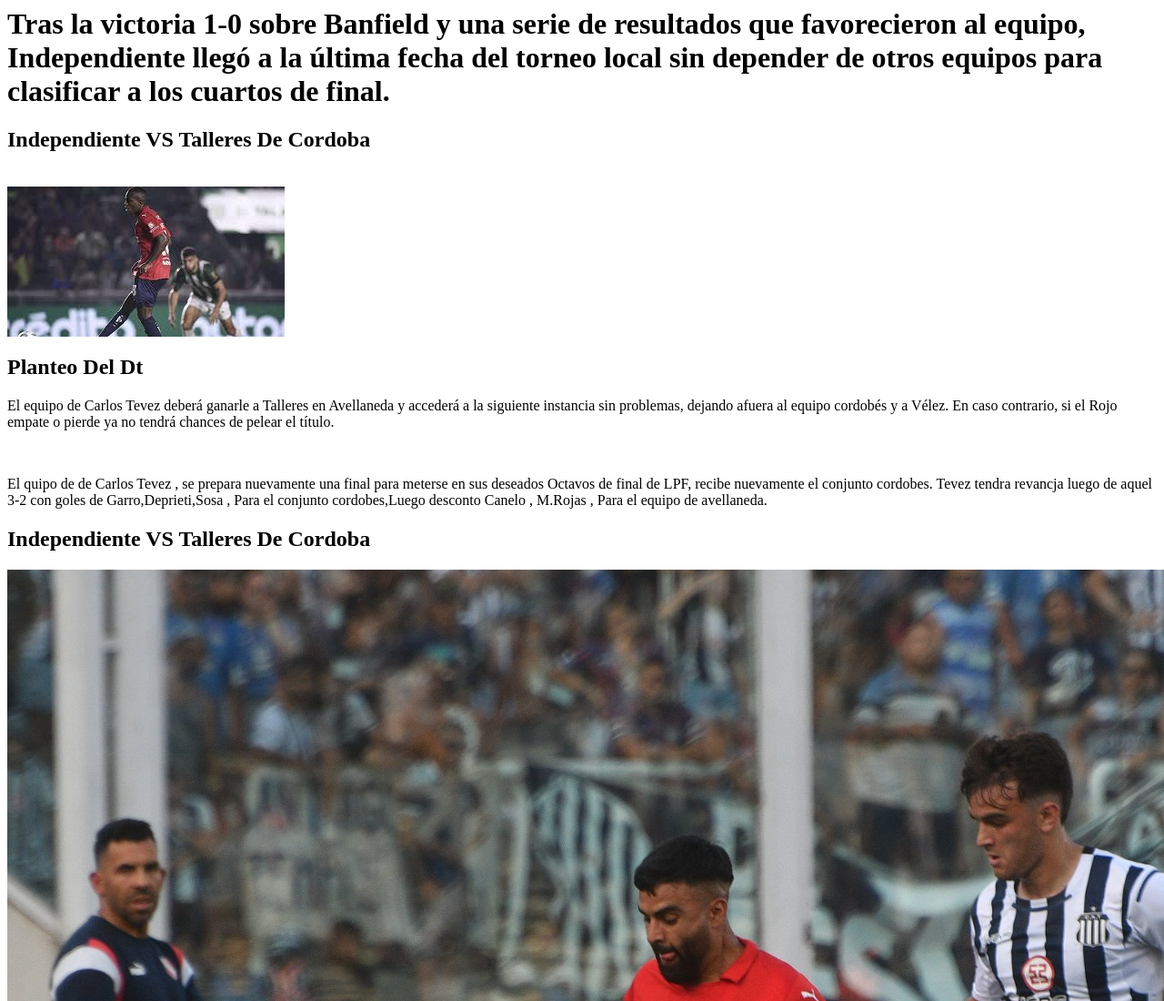
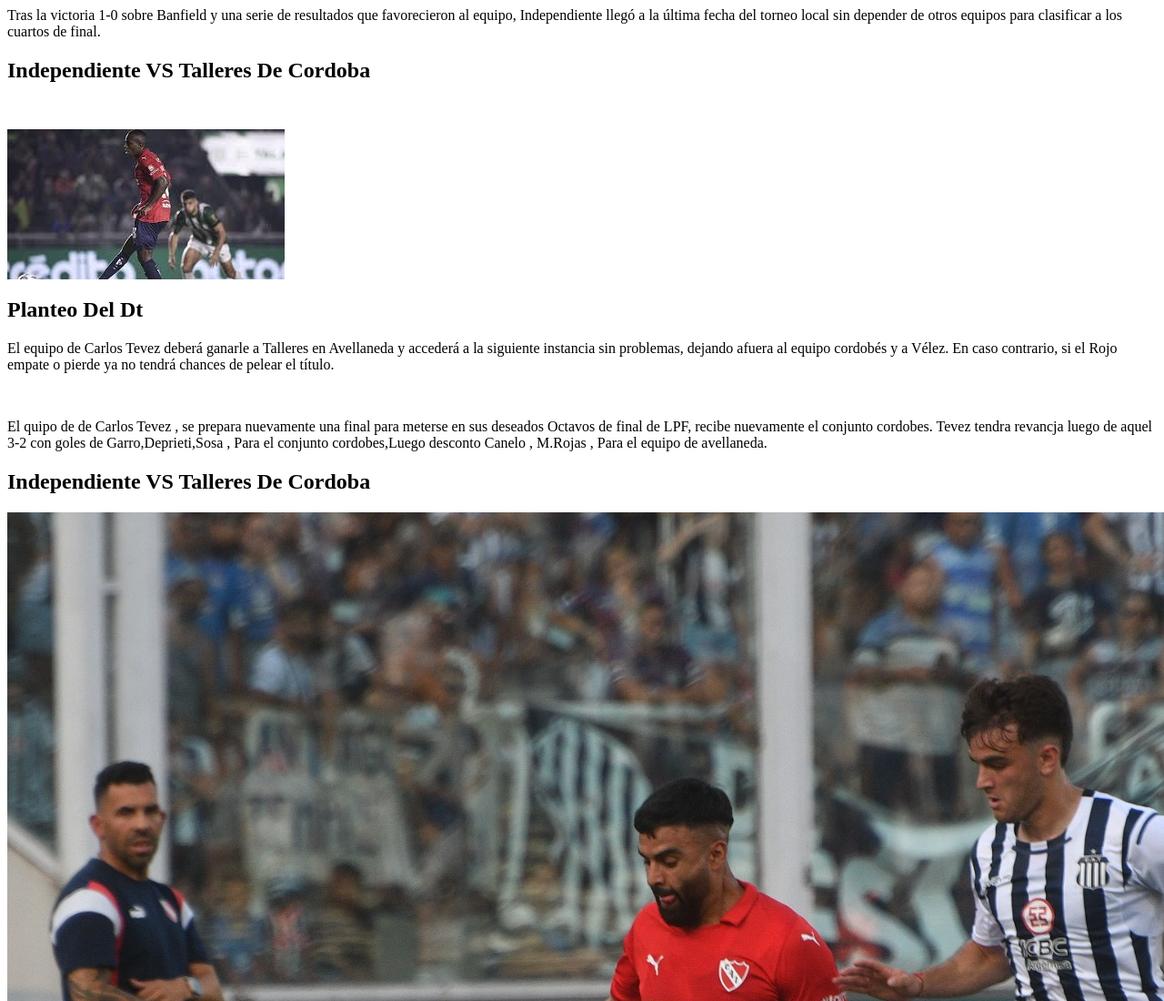
Before and after one commit to EmmanuelAraque/plataformas-moviles-entregas, a plain HTML site: page index.html in a window 1280 px wide. Shown: the top 1100 px of the page at 91% size. Drawn offline with Linux system fonts and the light colour scheme.

Commit message:
Update index.html

```diff
--- a/index.html
+++ b/index.html
@@ -6,9 +6,9 @@
   </head>
   <body>
     <header>
-      <h1>Tras la victoria 1-0 sobre Banfield y una serie de resultados que favorecieron al equipo,
+      <p>Tras la victoria 1-0 sobre Banfield y una serie de resultados que favorecieron al equipo,
         Independiente llegó a la última fecha del torneo local sin depender de otros equipos para clasificar a los cuartos de final.</h1>
-       <h2>Independiente VS Talleres De Cordoba</h2>
+       <h2>Independiente VS Talleres De Cordoba</p>
       <br>
         <img src="images.jpg" alt="Independiente Vs Banfield">
     </header>
```
